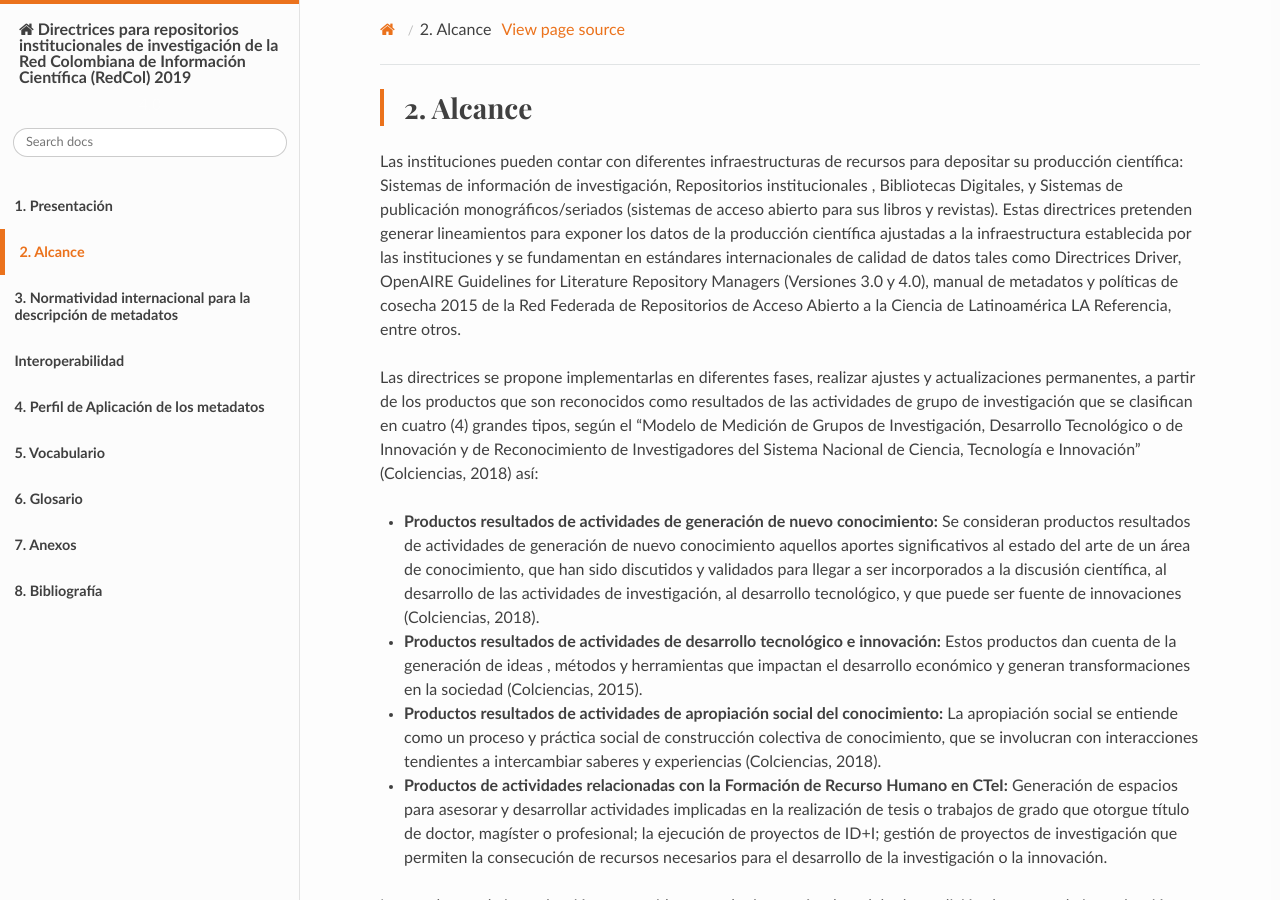
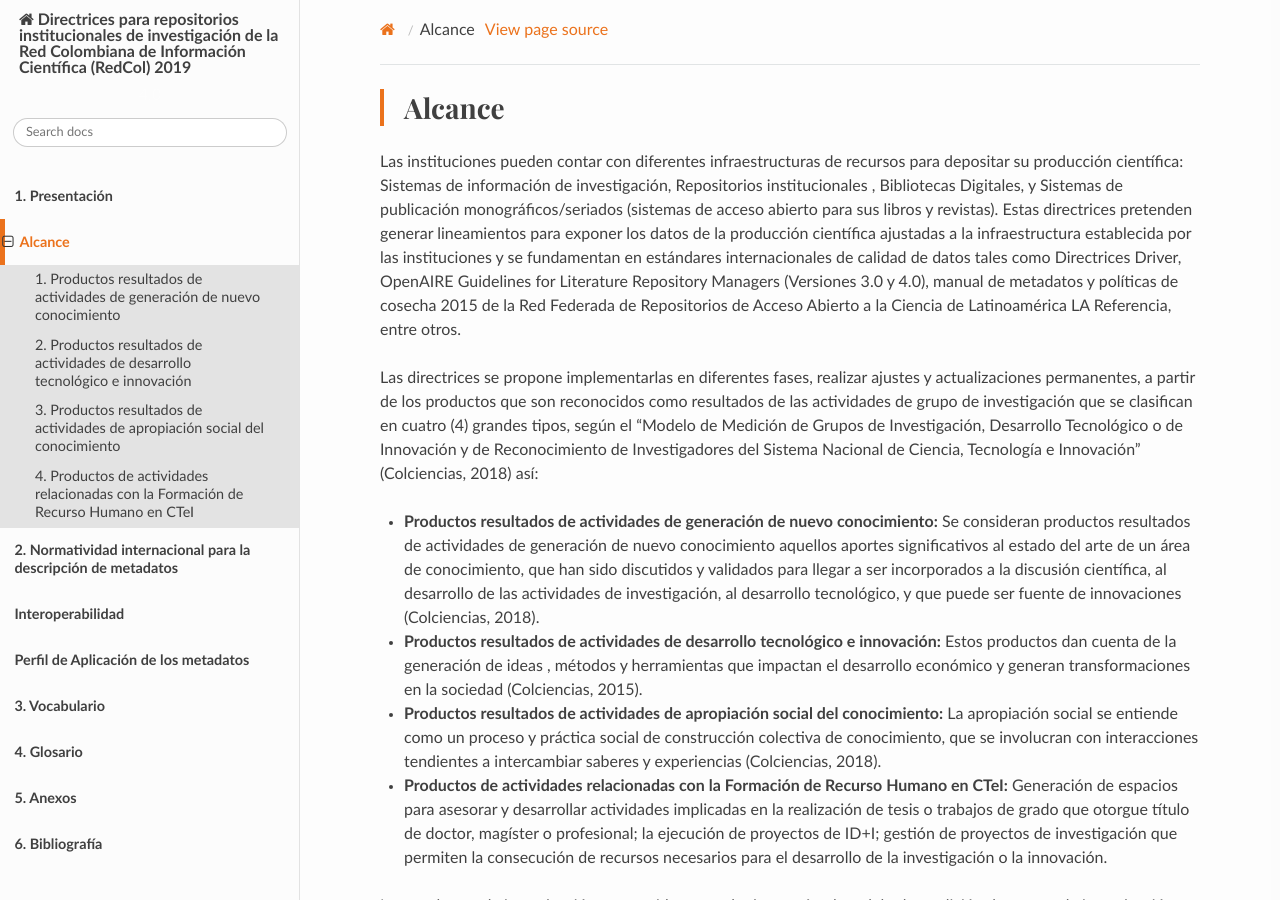
Before and after one commit to rcic/openaire4, a Sphinx documentation site: the page built from docs/use_of_oai_pmh.rst, in a window 1280 px wide and 900 px high. Built offline with Sphinx 7.4.7 and the Read the Docs theme 2.0.0, drawn with Linux system fonts in a browser that asks for light colours; some web fonts are replaced; a script that is not in the unit is left out.

Commit message:
Update use_of_oai_pmh.rst

```diff
--- a/docs/use_of_oai_pmh.rst
+++ b/docs/use_of_oai_pmh.rst
@@ -190,3 +190,13 @@ Los productos de investigación reconocidos en cada tipo según el modelo de med
 .. **Tabla 1. FASES POR TIPO DE PRODUCTO** [#]_
 
 .. .. tabularcolumns:: |\Y{0.4}|\Y{0.1}|\Y{0.4}|\Y{0.1}|
+
+.. toctree::
+   :numbered:
+   :maxdepth: 1
+   :hidden:
+
+   prodResAct1
+   prodResAct2
+   prodResAct3
+   prodResAct4
```
